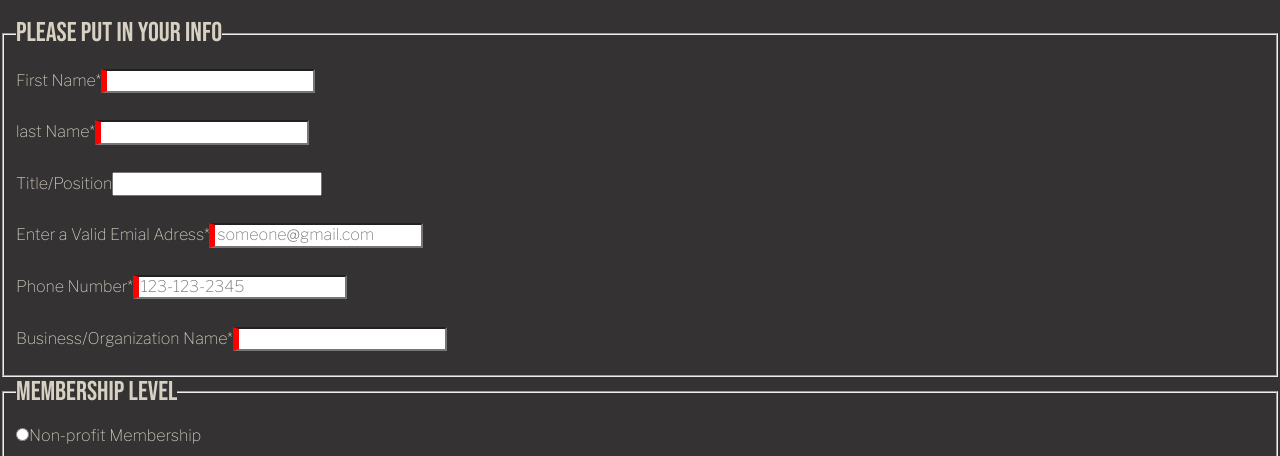
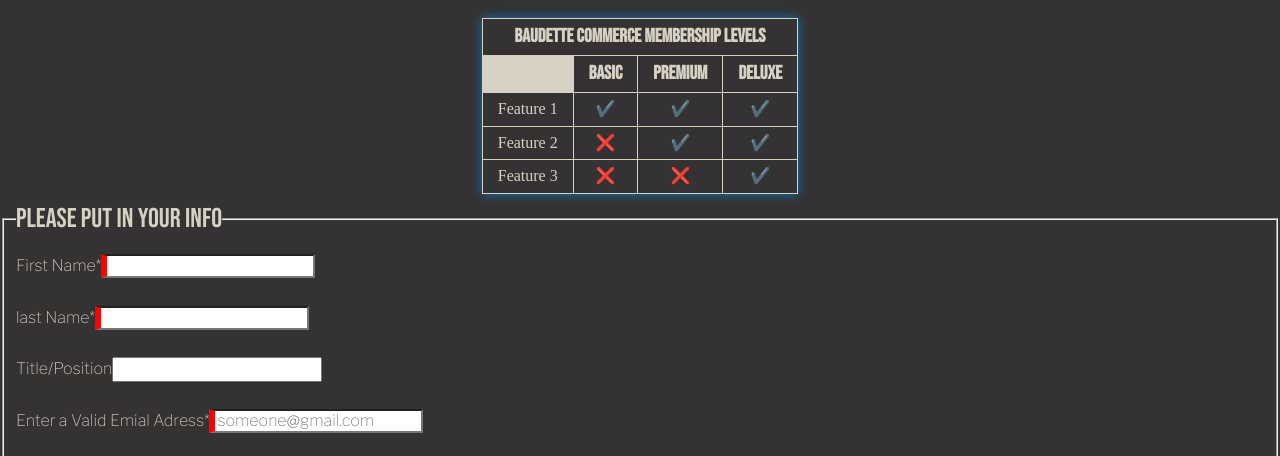
Before and after one commit to BowlofRocks/wdd230, a plain HTML site: page chamber/form.html in a window 1280 px wide. Shown: the part 338-794 px from the top of the page. Drawn offline with nearby package versions, Linux system fonts and the light colour scheme.

Commit message:
join page

```diff
--- a/chamber/form.html
+++ b/chamber/form.html
@@ -45,6 +45,41 @@
 
     <main>
       <h1 class="title">Become a Member Today!</h1>
+      <table>
+        <thead>
+          <tr>
+            <th colspan="4" scope="colgroup">
+              Baudette Commerce Membership Levels
+            </th>
+          </tr>
+          <tr>
+            <th scope="col"></th>
+            <th scope="col">Basic</th>
+            <th scope="col">Premium</th>
+            <th scope="col">Deluxe</th>
+          </tr>
+        </thead>
+        <tbody>
+          <tr>
+            <td>Feature 1</td>
+            <td>✔️</td>
+            <td>✔️</td>
+            <td>✔️</td>
+          </tr>
+          <tr>
+            <td>Feature 2</td>
+            <td>❌</td>
+            <td>✔️</td>
+            <td>✔️</td>
+          </tr>
+          <tr>
+            <td>Feature 3</td>
+            <td>❌</td>
+            <td>❌</td>
+            <td>✔️</td>
+          </tr>
+        </tbody>
+      </table>
       <form method="get" action="/thanks.html">
         <fieldset>
           <legend class="subtext">Please Put In Your Info</legend>
--- a/chamber/styles/base.css
+++ b/chamber/styles/base.css
@@ -138,3 +138,59 @@ fieldset legend {
   font-family: var(--heading-font);
   font-size: 1.7rem;
 }
+
+/* Membership table */
+
+table {
+  margin: 10px auto;
+  border: thin solid var(--accent1-color);
+  box-shadow: 0 0 10px var(--accent2-color);
+  border-collapse: collapse;
+}
+
+caption {
+  padding: 10px;
+  caption-side: bottom;
+  color: var(--accent1-color);
+  font-size: 0.85rem;
+}
+
+tr:first-child th,
+.highlight {
+  background-color: var(--secondary-color);
+  color: var(--accent1-color);
+}
+
+tr:nth-child(2) th:first-child {
+  background-color: var(--accent1-color);
+}
+
+tr:nth-child(2) th {
+  background-color: var(--secondary-color);
+}
+
+tr,
+td {
+  color: var(--accent1-color);
+}
+
+th,
+td {
+  padding: 7px 15px;
+  border: 1px solid var(--accent1-color);
+}
+
+th {
+  background-color: var(--accent2-color);
+  font-size: larger;
+  font-family: var(--heading-font);
+  color: var(--accent1-color);
+}
+
+td {
+  text-align: center;
+}
+
+tbody tr:nth-child(even) {
+  background-color: var(--zebra);
+}
```
Also changed, not shown: chamber/thanks.html (+29 -17 lines).
